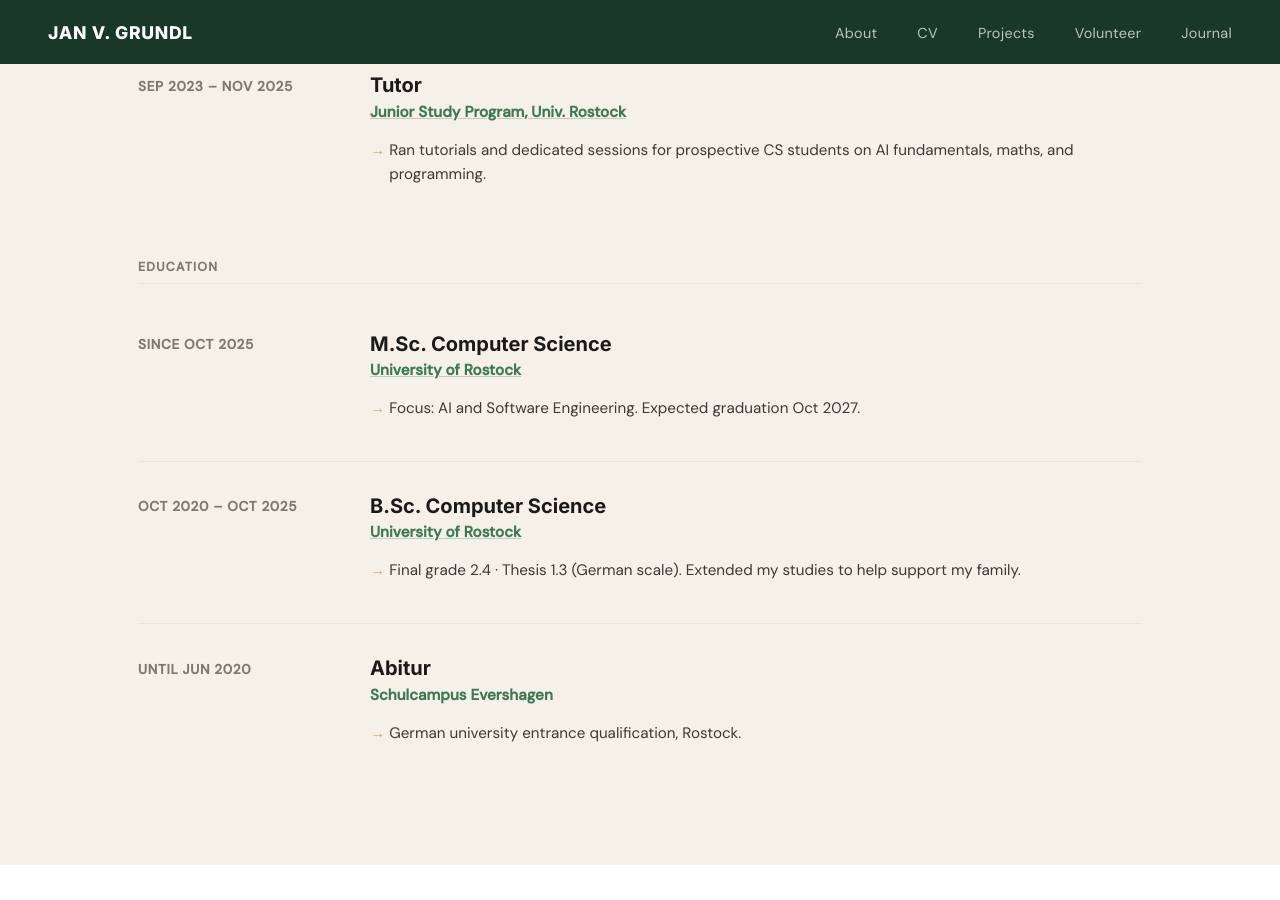
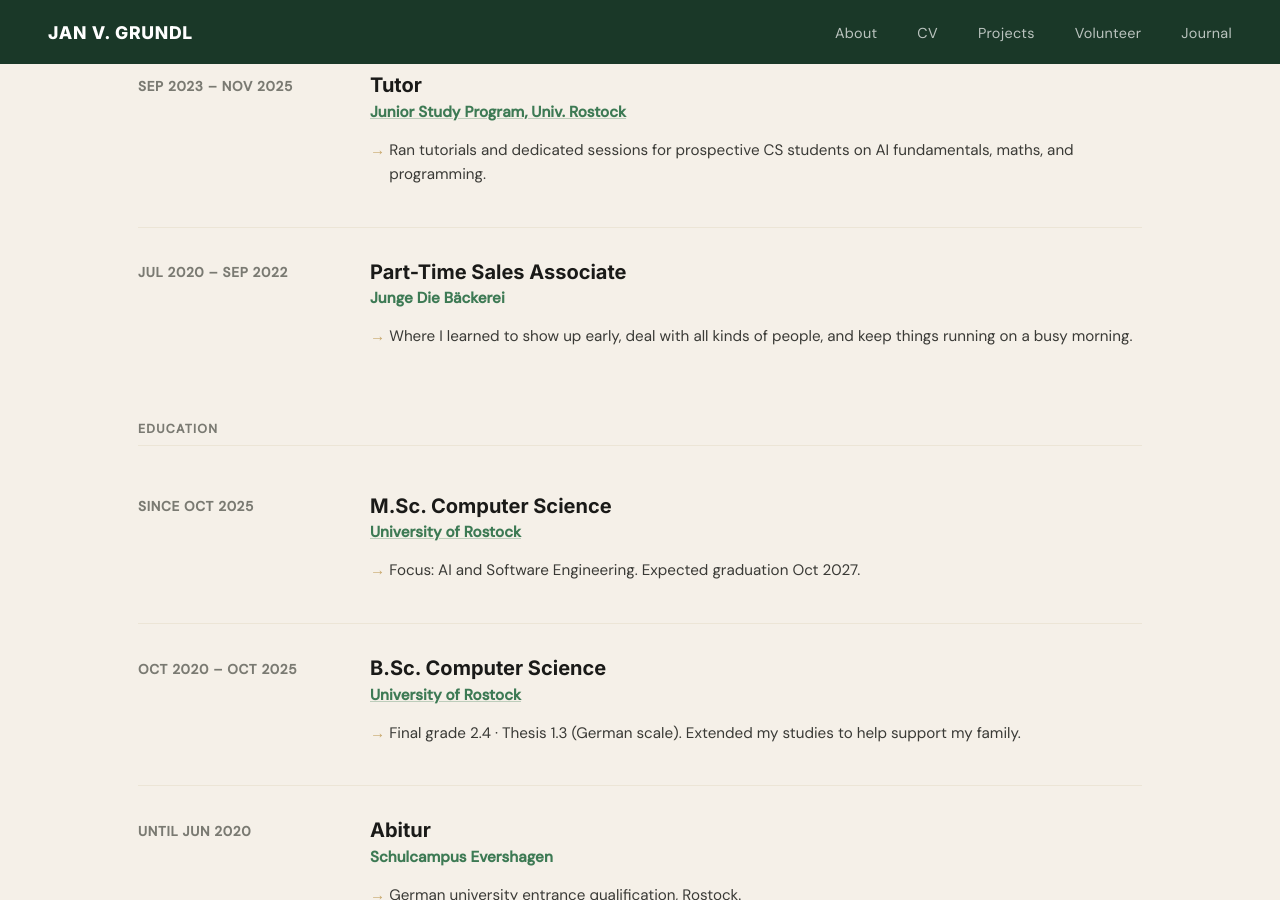
Before and after one commit to jg512/jangrundl-site, a Jekyll site: the page built from index.html, in a window 1280 px wide and 900 px high, scrolled down 3062 px. Built offline with Jekyll 4.4.1, drawn with Linux system fonts in a browser that asks for light colours; some of the changed text lies outside the part shown.

Commit message:
Refine details: restore bakery job, use lowercase fablr, add NALA-AI link

```diff
--- a/index.html
+++ b/index.html
@@ -144,6 +144,17 @@ layout: default
           </ul>
         </div>
       </div>
+
+      <div class="cv-entry">
+        <div class="cv-when">Jul 2020 – Sep 2022</div>
+        <div class="cv-what">
+          <h4 class="cv-title">Part-Time Sales Associate</h4>
+          <div class="cv-org">Junge Die Bäckerei</div>
+          <ul class="cv-desc">
+            <li>Where I learned to show up early, deal with all kinds of people, and keep things running on a busy morning.</li>
+          </ul>
+        </div>
+      </div>
     </div>
 
     <div class="cv-timeline reveal" style="margin-top: 4rem;">
@@ -197,7 +208,7 @@ layout: default
       <a href="#volunteer" class="view-all">View Volunteering →</a>
     </div>
     <div class="projects-grid">
-      <!-- Fablr -->
+      <!-- fablr -->
       <div class="project-card reveal">
         <div class="project-img" style="background: var(--green-mid);">
           <svg width="64" height="64" viewBox="0 0 24 24" fill="none" stroke="var(--white)" stroke-width="1.5" stroke-linecap="round" stroke-linejoin="round">
@@ -207,7 +218,7 @@ layout: default
         </div>
         <div class="project-info">
           <div class="project-category">Featured Project &middot; 2026</div>
-          <div class="project-name" style="color: var(--ink);">Fablr: AI Discovery Engine</div>
+          <div class="project-name" style="color: var(--ink);">fablr: AI Discovery Engine</div>
           <div class="project-desc">A high-fidelity book matchmaker built with React Native and Supabase to solve "Book Paralysis".</div>
           <div class="project-tech">
             <span class="tech-badge">React Native</span>
@@ -313,6 +324,7 @@ layout: default
             <span class="tech-badge">IoT</span>
             <span class="tech-badge">Community</span>
           </div>
+          <a href="https://nala-ai.org" target="_blank" class="view-all" style="margin-top: 1rem; align-self: flex-start;">Visit nala-ai.org →</a>
         </div>
       </div>
 
```
Also changed, not shown: fablr-privacy.html (+4 -4 lines), fablr.html (+4 -4 lines).
